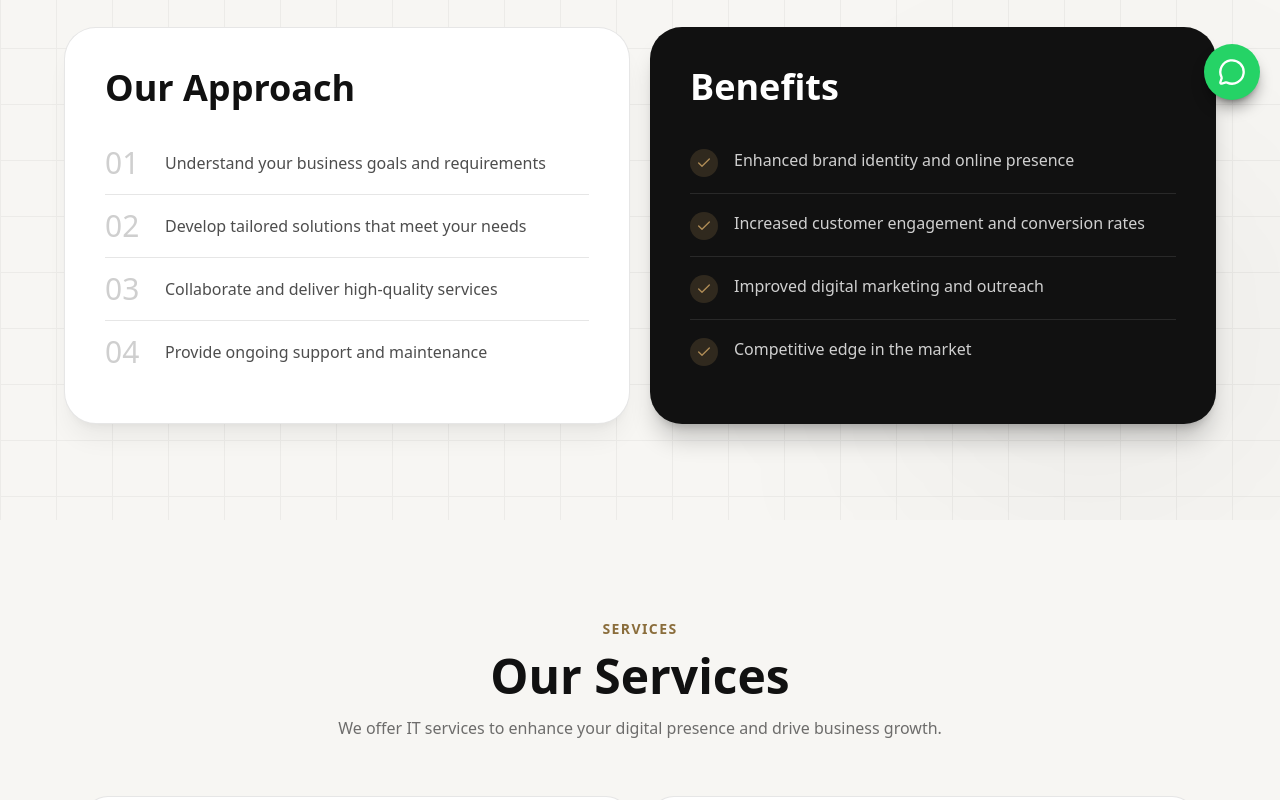
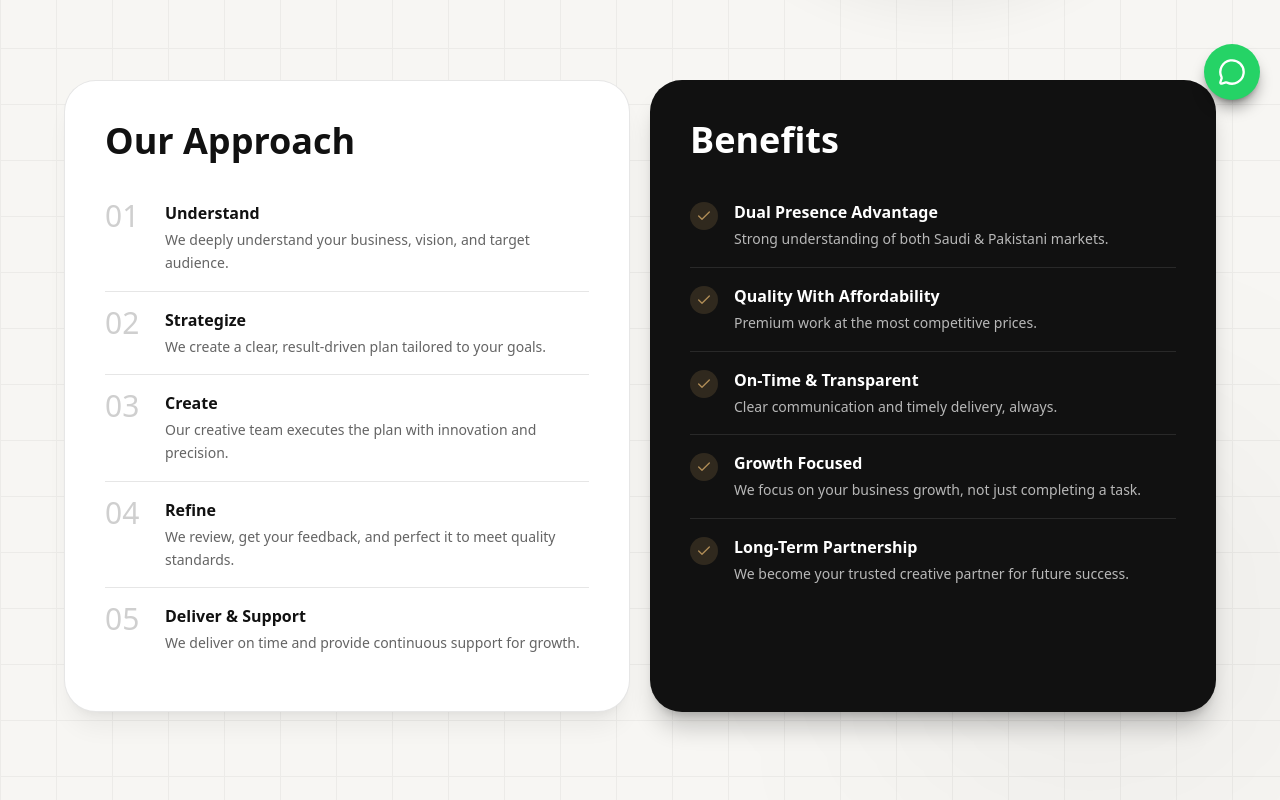
Before and after one commit to palwashasheikh/advertising-agency, a Next.js app: page / in a window 1280 px wide. Shown: the part 680-1480 px from the top of the page. Built offline with nearby package versions, Linux system fonts and the light colour scheme; a web font is replaced by a local one.

Commit message:
inte  design update

```diff
--- a/app/components/Hero.tsx
+++ b/app/components/Hero.tsx
@@ -37,15 +37,15 @@ export default function Hero() {
       />
 
       <div className="relative mx-auto max-w-6xl">
-        {/* Top: company intro (left) + logo (right) */}
+        {/* Top: company intro (left) + logo (right), same size on desktop */}
         <div className="grid items-center gap-12 md:grid-cols-2">
-          <div className="text-center md:text-left">
+          <div className="text-center md:text-left lg:flex lg:aspect-square lg:flex-col lg:justify-center">
             <motion.h1
               custom={0}
               variants={fade}
               initial="hidden"
               animate="show"
-              className="text-3xl font-semibold leading-tight sm:text-4xl lg:text-[2.6rem]"
+              className="font-times text-3xl font-bold leading-tight sm:text-4xl lg:text-[2.6rem]"
             >
               {afterName !== null ? (
                 <>
@@ -63,7 +63,7 @@ export default function Hero() {
                 variants={fade}
                 initial="hidden"
                 animate="show"
-                className="mx-auto mt-6 max-w-xl leading-relaxed text-ink/60 sm:text-lg md:mx-0"
+                className="font-times mx-auto mt-6 max-w-xl text-lg leading-relaxed text-ink/70 sm:text-xl md:mx-0"
               >
                 {rest}
               </motion.p>
@@ -99,12 +99,12 @@ export default function Hero() {
             initial={{ opacity: 0, scale: 0.9 }}
             animate={{ opacity: 1, scale: 1 }}
             transition={{ duration: 0.8, delay: 0.3 }}
-            className="order-first mx-auto w-full max-w-[220px] md:order-none md:max-w-md"
+            className="order-first mx-auto w-full max-w-[220px] md:order-none md:max-w-none"
           >
             <motion.div
               animate={{ y: [0, -14, 0] }}
               transition={{ duration: 6, repeat: Infinity, ease: "easeInOut" }}
-              className="flex aspect-square items-center justify-center rounded-full border border-line bg-white/70 shadow-2xl shadow-black/5 backdrop-blur"
+              className="flex aspect-square w-full items-center justify-center rounded-full border border-line bg-white/70 shadow-2xl shadow-black/5 backdrop-blur"
             >
               <Image
                 src="/logo-mark.png"
@@ -130,11 +130,16 @@ export default function Hero() {
             <h2 className="text-3xl font-semibold sm:text-4xl">Our Approach</h2>
             <ol className="mt-6 divide-y divide-line">
               {approach.map((a, i) => (
-                <li key={a} className="group flex items-start gap-5 py-4">
+                <li key={a.title} className="group flex items-start gap-5 py-4">
                   <span className="font-display w-10 shrink-0 text-3xl leading-none text-ink/20 transition group-hover:text-accent">
                     {String(i + 1).padStart(2, "0")}
                   </span>
-                  <span className="pt-0.5 leading-relaxed text-ink/75">{a}</span>
+                  <div>
+                    <h3 className="font-bold">{a.title}</h3>
+                    <p className="mt-1 text-sm leading-relaxed text-ink/65">
+                      {a.text}
+                    </p>
+                  </div>
                 </li>
               ))}
             </ol>
@@ -144,11 +149,16 @@ export default function Hero() {
             <h2 className="text-3xl font-semibold sm:text-4xl">Benefits</h2>
             <ul className="mt-6 divide-y divide-white/10">
               {benefits.map((b) => (
-                <li key={b} className="flex items-start gap-4 py-4">
+                <li key={b.title} className="flex items-start gap-4 py-4">
                   <span className="mt-0.5 flex h-7 w-7 shrink-0 items-center justify-center rounded-full bg-brand/20 text-brand">
                     <Check className="h-4 w-4" />
                   </span>
-                  <span className="leading-relaxed text-white/80">{b}</span>
+                  <div>
+                    <h3 className="font-bold">{b.title}</h3>
+                    <p className="mt-1 text-sm leading-relaxed text-white/70">
+                      {b.text}
+                    </p>
+                  </div>
                 </li>
               ))}
             </ul>
--- a/app/components/Team.tsx
+++ b/app/components/Team.tsx
@@ -1,4 +1,5 @@
 import Image from "next/image";
+import { Mail, Phone } from "lucide-react";
 import { team } from "@/lib/site";
 import Reveal from "./Reveal";
 import SectionHead from "./SectionHead";
@@ -20,10 +21,10 @@ export default function Team() {
         title="The people behind your brand"
       />
 
-      <div className="mx-auto grid max-w-3xl gap-4 sm:grid-cols-2">
+      <div className="mx-auto grid max-w-4xl gap-4 sm:grid-cols-2">
         {team.map((m, i) => (
-          <Reveal key={m.name} delay={i * 0.07}>
-            <div className="flex items-center gap-4 rounded-2xl border border-line bg-card p-5 transition duration-300 hover:-translate-y-1 hover:shadow-xl hover:shadow-black/10">
+          <Reveal key={m.name} delay={i * 0.07} className="h-full">
+            <div className="flex h-full items-start gap-4 rounded-2xl border border-line bg-card p-5 transition duration-300 hover:-translate-y-1 hover:shadow-xl hover:shadow-black/10">
               <div className="font-display relative flex h-16 w-16 shrink-0 items-center justify-center overflow-hidden rounded-full border border-line bg-paper text-lg font-semibold">
                 {m.photo ? (
                   <Image
@@ -37,9 +38,37 @@ export default function Team() {
                   initials(m.name)
                 )}
               </div>
+
               <div className="min-w-0">
                 <h3 className="font-bold leading-tight">{m.name}</h3>
                 <p className="mt-1 text-sm text-accent">{m.role}</p>
+
+                {(m.phone || m.email) && (
+                  <ul className="mt-3 space-y-1.5 border-t border-line pt-3 text-sm">
+                    {m.phone && (
+                      <li>
+                        <a
+                          href={`tel:${m.phone.replace(/[^\d+]/g, "")}`}
+                          className="inline-flex items-center gap-2 text-ink/65 transition hover:text-accent"
+                        >
+                          <Phone className="h-3.5 w-3.5 shrink-0 text-accent" />
+                          {m.phone}
+                        </a>
+                      </li>
+                    )}
+                    {m.email && (
+                      <li>
+                        <a
+                          href={`mailto:${m.email}`}
+                          className="inline-flex items-start gap-2 break-all text-ink/65 transition hover:text-accent"
+                        >
+                          <Mail className="mt-0.5 h-3.5 w-3.5 shrink-0 text-accent" />
+                          {m.email}
+                        </a>
+                      </li>
+                    )}
+                  </ul>
+                )}
               </div>
             </div>
           </Reveal>
--- a/app/globals.css
+++ b/app/globals.css
@@ -9,6 +9,7 @@
   --color-accent: #8a6d3b;
   --font-sans: var(--font-jakarta), ui-sans-serif, system-ui, sans-serif;
   --font-display: var(--font-playfair), Georgia, serif;
+   --font-times: "Times New Roman", Times, serif;
 }
 
 html {
--- a/lib/site.ts
+++ b/lib/site.ts
@@ -35,7 +35,7 @@ export const services = [
     icon: "Smartphone",
   },
   {
-    title: "Social Media Managing",
+    title: "Digital Marketing",
     text: "Develop and implement a social media strategy that boosts your online presence and drives traffic.",
     icon: "Share2",
   },
@@ -77,27 +77,88 @@ export const ceo = {
 };
 
 // Names and roles only. No personal phone or email on a public site.
-export const team: { name: string; role: string; photo?: string }[] = [
-  { name: "Muhammad Bilal Mustafa", role: "Application Developer", photo: "/team/bilal.jpeg" },
-  { name: "Palwasha Khan", role: "Website Developer", photo: "/team/palwasha.jpg" },
-  { name: "Zubaria Khalid", role: "Graphic Designer", photo: "/team/zubaria.jpeg" },
-  { name: "Akasha Rahman", role: "Social Media Manager", photo: "/team/akasha.jpeg" },
+export const team: {
+  name: string;
+  role: string;
+  photo?: string;
+  email?: string;
+  phone?: string;
+}[] = [
+  {
+    name: "Muhammad Bilal Mustafa",
+    role: "Application Developer",
+    photo: "/team/bilal.jpeg",
+    email: "itx.bmustafa@gmail.com",
+    phone: "+966 59 262 0965",
+  },
+  {
+    name: "Palwasha Khan",
+    role: "Website Developer",
+    photo: "/team/palwasha.jpg",
+    email: "palwashasheikh229@gmail.com",
+    phone: "+971 50 239 3723",
+  },
+  {
+    name: "Zubaria Khalid",
+    role: "Graphic Designer",
+    photo: "/team/zubaria.jpeg",
+    email: "zubariadesign@gmail.com",
+    phone: "+92 326 5590894",
+  },
+  {
+    name: "Akasha Rahman",
+    role: "Social Media Manager",
+    photo: "/team/akasha.jpeg",
+    email: "akasharehman@mail.com",
+    phone: "+971 50 236 4392",
+  },
 ];
 
 export const approach = [
-  "Understand your business goals and requirements",
-  "Develop tailored solutions that meet your needs",
-  "Collaborate and deliver high-quality services",
-  "Provide ongoing support and maintenance",
+  {
+    title: "Understand",
+    text: "We deeply understand your business, vision, and target audience.",
+  },
+  {
+    title: "Strategize",
+    text: "We create a clear, result-driven plan tailored to your goals.",
+  },
+  {
+    title: "Create",
+    text: "Our creative team executes the plan with innovation and precision.",
+  },
+  {
+    title: "Refine",
+    text: "We review, get your feedback, and perfect it to meet quality standards.",
+  },
+  {
+    title: "Deliver & Support",
+    text: "We deliver on time and provide continuous support for growth.",
+  },
 ];
 
 export const benefits = [
-  "Enhanced brand identity and online presence",
-  "Increased customer engagement and conversion rates",
-  "Improved digital marketing and outreach",
-  "Competitive edge in the market",
+  {
+    title: "Dual Presence Advantage",
+    text: "Strong understanding of both Saudi & Pakistani markets.",
+  },
+  {
+    title: "Quality With Affordability",
+    text: "Premium work at the most competitive prices.",
+  },
+  {
+    title: "On-Time & Transparent",
+    text: "Clear communication and timely delivery, always.",
+  },
+  {
+    title: "Growth Focused",
+    text: "We focus on your business growth, not just completing a task.",
+  },
+  {
+    title: "Long-Term Partnership",
+    text: "We become your trusted creative partner for future success.",
+  },
 ];
-
 export const achievements = [
   {
     year: "2026",
```
